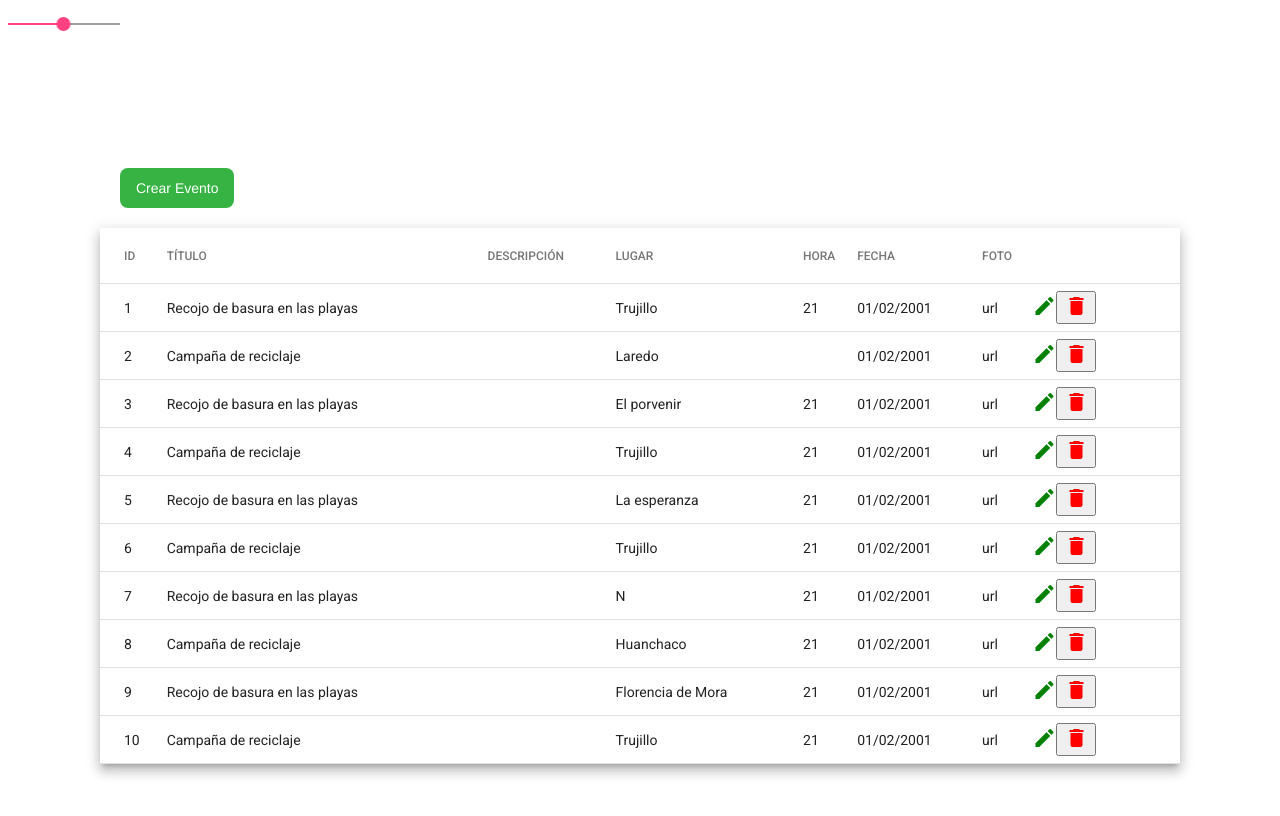
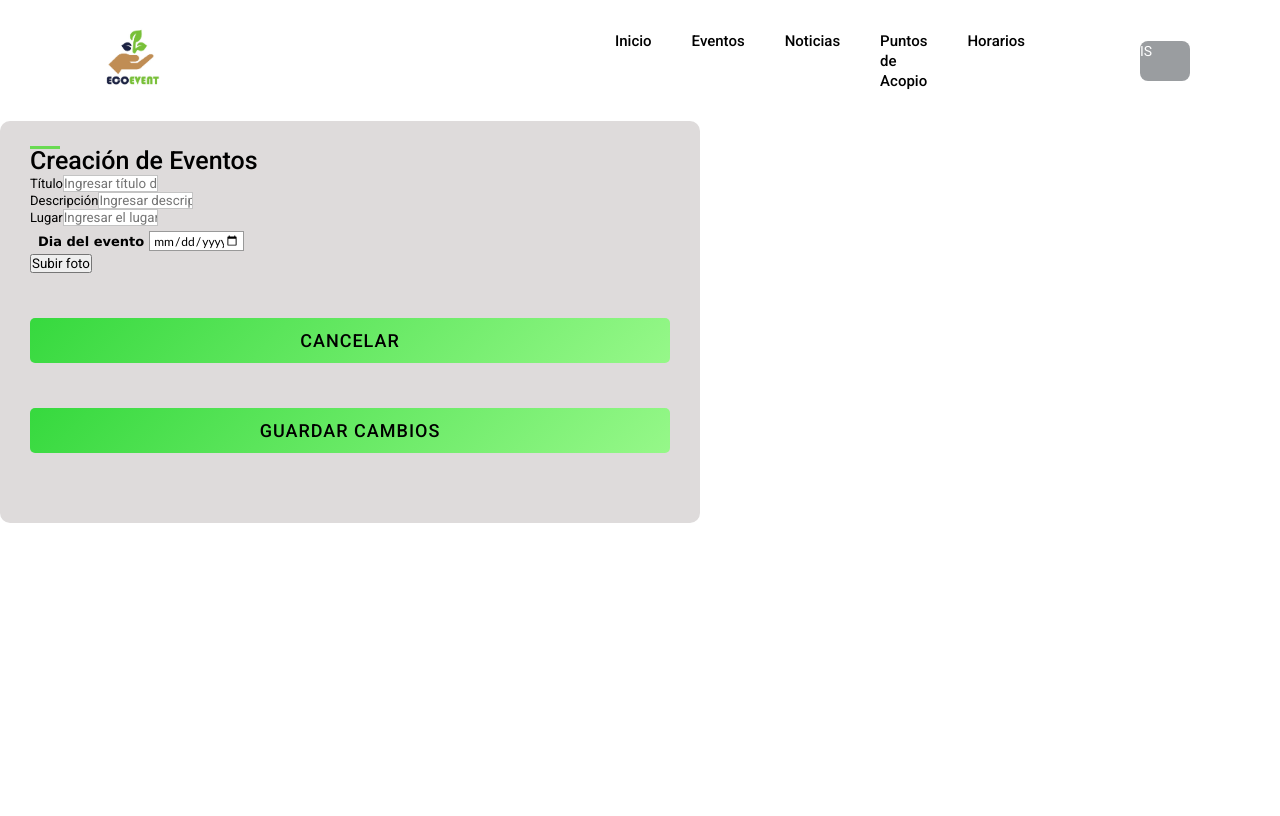
Before and after one commit to aaron-0406/ecoevent, an Angular app in the folder frontend_ecoevent/: page /eventos/nuevo in a window 1280 px wide. Shown: the top 816 px of the page. Built offline with nearby package versions, Linux system fonts and the light colour scheme.

Commit message:
(frontend) Rutas

```diff
--- a/frontend_ecoevent/src/app/Components/evento/crear-evento.component.html
+++ b/frontend_ecoevent/src/app/Components/evento/crear-evento.component.html
@@ -26,10 +26,10 @@
                   </div>
                   <button class="button-88" role="button">Subir foto</button>
                   <br>
-                  <div class="button">
+                  <div class="button" [routerLink]="['/eventos']">
                     <input type="submit" value="CANCELAR">
                     </div>
-                    <div class="button">
+                    <div class="button" >
                         <input type="submit" value="GUARDAR CAMBIOS">
                         </div>
             </div>
--- a/frontend_ecoevent/src/app/Components/evento/crear-evento.component.ts
+++ b/frontend_ecoevent/src/app/Components/evento/crear-evento.component.ts
@@ -1,4 +1,5 @@
 import { Component, OnInit } from '@angular/core';
+
 
 @Component({
   selector: 'app-crear-evento',
@@ -7,7 +8,6 @@ import { Component, OnInit } from '@angular/core';
 })
 export class CrearEventoComponent implements OnInit {
 
-  constructor() { }
 
   ngOnInit(): void {
   }
--- a/frontend_ecoevent/src/app/Components/evento/evento.component.html
+++ b/frontend_ecoevent/src/app/Components/evento/evento.component.html
@@ -1,5 +1,6 @@
   <div class="button-row">
-  <button mat-button color="primary">Crear Evento</button>
+    <button mat-button color="primary" type="button" [routerLink]="['/eventos/nuevo']"
+    >Crear Evento</button>
     <br>
   </div>
 
--- a/frontend_ecoevent/src/app/Components/evento/evento.component.ts
+++ b/frontend_ecoevent/src/app/Components/evento/evento.component.ts
@@ -16,7 +16,10 @@ export interface Eventos {
   templateUrl: './evento.component.html',
   styleUrls: ['./evento.component.css'],
 })
+
 export class EventoComponent implements OnInit {
+
+
   listEventos: Eventos[] = [];
 
   displayedColumns: string[] = [
@@ -31,7 +34,8 @@ export class EventoComponent implements OnInit {
   ];
   dataSource!: MatTableDataSource<any>;
 
-  constructor(private _eventoService: EventoService) {}
+  constructor(private _eventoService: EventoService) {
+  }
 
   ngOnInit(): void {
     this.cargarEventos();
--- a/frontend_ecoevent/src/app/app.component.html
+++ b/frontend_ecoevent/src/app/app.component.html
@@ -1,4 +1,4 @@
-<mat-slider min="1" max="100" step="1" value="50"></mat-slider>
-<div class="container">
-    <app-evento></app-evento>
-</div>
+<app-navbar></app-navbar>
+
+
+<router-outlet></router-outlet>
--- a/frontend_ecoevent/src/app/services/evento.service.ts
+++ b/frontend_ecoevent/src/app/services/evento.service.ts
@@ -19,6 +19,7 @@ export class EventoService {
    {id: '10', titulo: 'Campaña de reciclaje', descripcion: '', lugar: 'Trujillo', hora:'21',fecha:'01/02/2001',foto:'url'},
   ];
 
+
   constructor() { }
 
   getEventos(){
--- a/frontend_ecoevent/src/styles.css
+++ b/frontend_ecoevent/src/styles.css
@@ -11,3 +11,6 @@ body { margin: 0; font-family: Roboto, "Helvetica Neue", sans-serif; }
 
 html, body { height: 100%; }
 body { margin: 0; font-family: Roboto, "Helvetica Neue", sans-serif; }
+
+html, body { height: 100%; }
+body { margin: 0; font-family: Roboto, "Helvetica Neue", sans-serif; }
```
Also changed, not shown: frontend_ecoevent/src/app/Components/evento/evento.ts (added, +9 -0 lines), frontend_ecoevent/src/app/app.module.ts (+17 -1 lines). Lines whose indentation alone changed are shown as unchanged.
